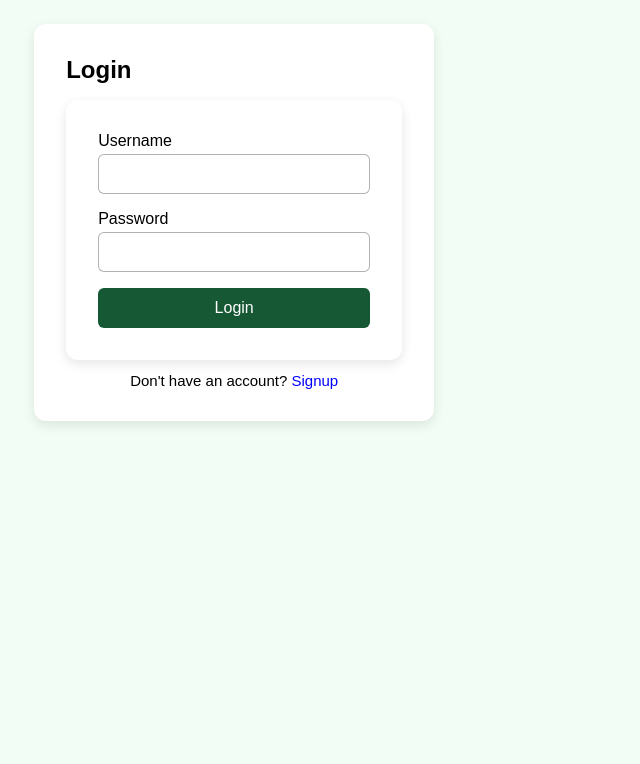
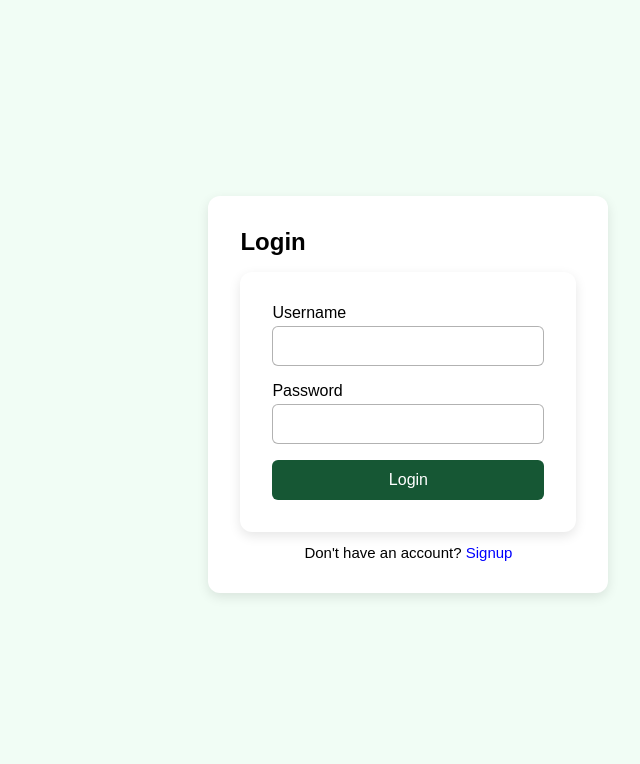
Before and after one commit to excellagun/cs476Project, a PHP site: page /login.html in a window 1280 px wide. Shown: the part 60-824 px from the top of the page, without its empty margins (143-783 px from the left). Before the commit the page ends 485 px from the top, so only its background shows below. Run offline with PHP 8.4, Linux system fonts and the light colour scheme.

Commit message:
Update styles.css

```diff
--- a/styles.css
+++ b/styles.css
@@ -177,8 +177,11 @@ header {
   }
 
   main {
-    border-color: rgba(0, 0, 0, 0.1);
-    padding-bottom: 40px;
+    display: flex;
+    justify-content: center;
+    align-items: center;
+    min-height: calc(100vh - 60px); /* account for sticky header */
+    padding: 40px 0;
   }
 
   form input,
```
